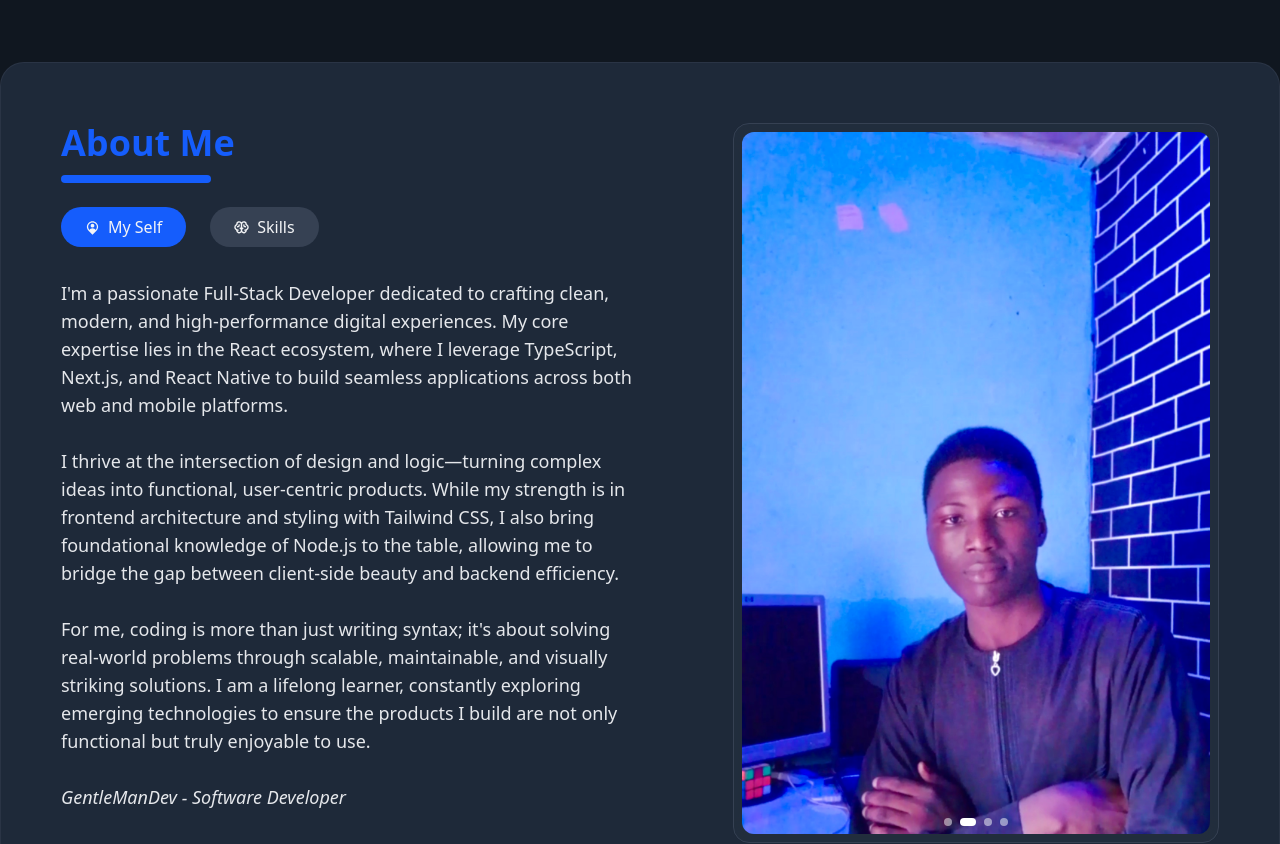
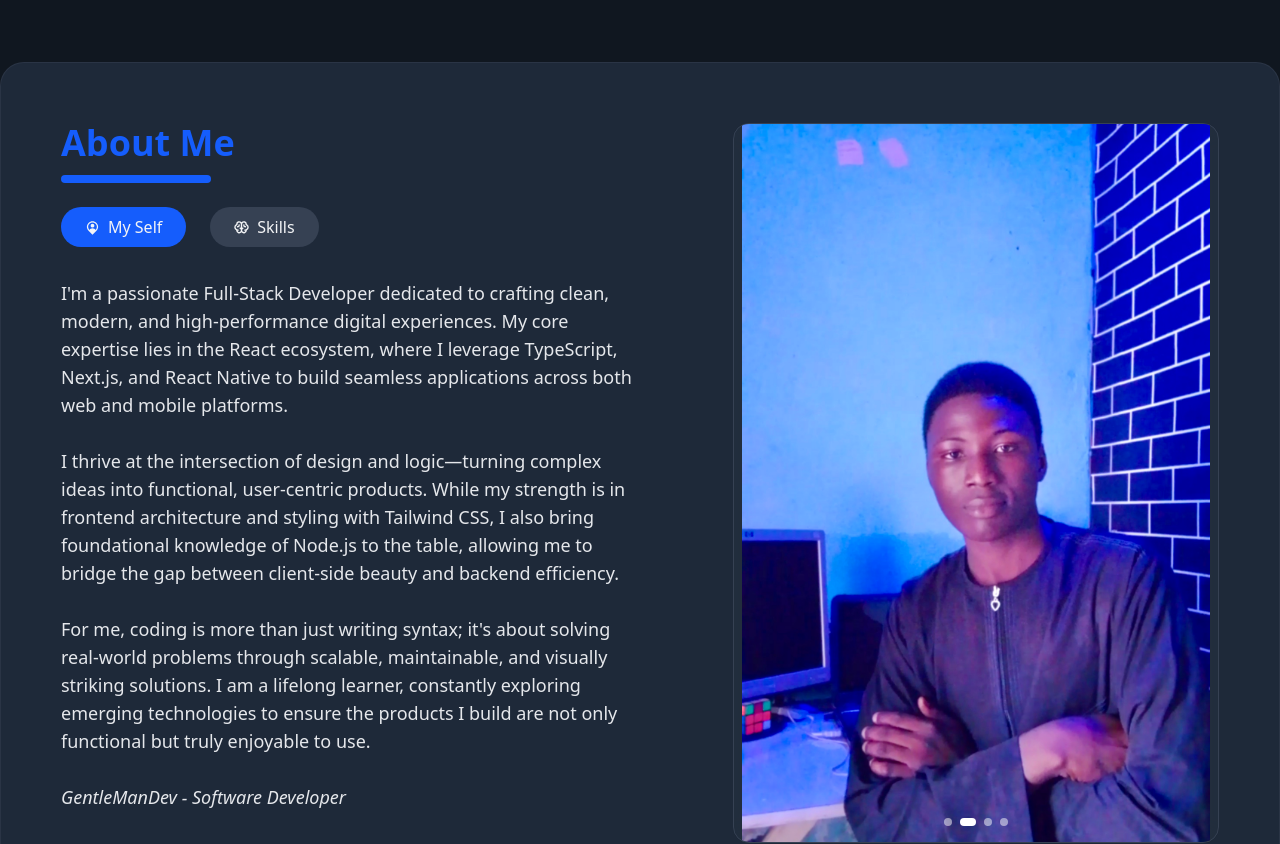
Before and after one commit to gentlehacks/gentlemandev, a Next.js app: page / in a window 1280 px wide. Shown: the part 1300-2144 px from the top of the page. Built offline with nearby package versions, Linux system fonts and the light colour scheme.

Commit message:
Update: About gallery image to be responsive

```diff
--- a/components/About.tsx
+++ b/components/About.tsx
@@ -173,11 +173,11 @@ const About = () => {
       <AnimatePresence mode="wait" >
         <motion.div
           key={imageIndex}
-          initial={{ opacity: 0, x: 20 }}
-          animate={{ opacity: 1, x: 0 }}
-          exit={{ opacity: 0, x: -20 }}
-          transition={{ duration: 0.5, ease: "easeInOut" }}
-          className="h-140 md:h-200 lg:h-130 xl:h-180 w-full md:w-[70%] lg:w-[42%] mt-12 md:mt-0 p-2 rounded-2xl overflow-hidden flex items-center justify-center bg-gray-700/20 backdrop-filter backdrop-blur-md border border-gray-700">
+          initial={{ opacity: 0,}}
+          animate={{ opacity: 1,}}
+          exit={{ opacity: 0, }}
+          transition={{ duration: 0.2, ease: "easeInOut" }}
+          className="h-fit max-h-180 md:max-h-200 lg:max-h-130 xl:max-h-180 w-full md:w-[70%] lg:w-[42%] mt-12 md:mt-0 p-2 rounded-2xl overflow-hidden flex items-center justify-center bg-gray-700/20 backdrop-filter backdrop-blur-md border border-gray-700">
           <div className="overflow-hidden h-full rounded-xl">
             <Image
               alt="GentleManDev Image"
@@ -192,12 +192,12 @@ const About = () => {
           <div className="absolute inset-0 flex">
             <div
               onClick={prevSlide}
-              className="w-1/2 h-full cursor-pointer z-10"
+              className="w-1/2 h-full cursor-pointer z-100"
               title="Previous"
             />
             <div
               onClick={nextSlide}
-              className="w-1/2 h-full cursor-pointer z-10"
+              className="w-1/2 h-full cursor-pointer z-100"
               title="Next"
             />
           </div>
--- a/components/Contact.tsx
+++ b/components/Contact.tsx
@@ -129,7 +129,7 @@ export default function Contact() {
                 name="message"
                 required
                 rows={4}
-                className="w-full min-h-[100px] max-h-[350px] h-[200px] px-3 py-2 text-lg border border-gray-800/80 rounded-xl bg-[#101720] focus:outline-none focus:ring-2 focus:ring-blue-500 transition-all duration-200 w-full" placeholder="Tell me about your project, ideas, or your message..." />
+                className="w-full min-h-[100px] max-h-[350px] h-[200px] px-6 py-4 text-lg border border-gray-800/80 rounded-xl bg-[#101720] focus:outline-none focus:ring-2 focus:ring-blue-500 transition-all duration-200 w-full" placeholder="Tell me about your project, ideas, or your message..." />
             </div>
           </div>
 
```
